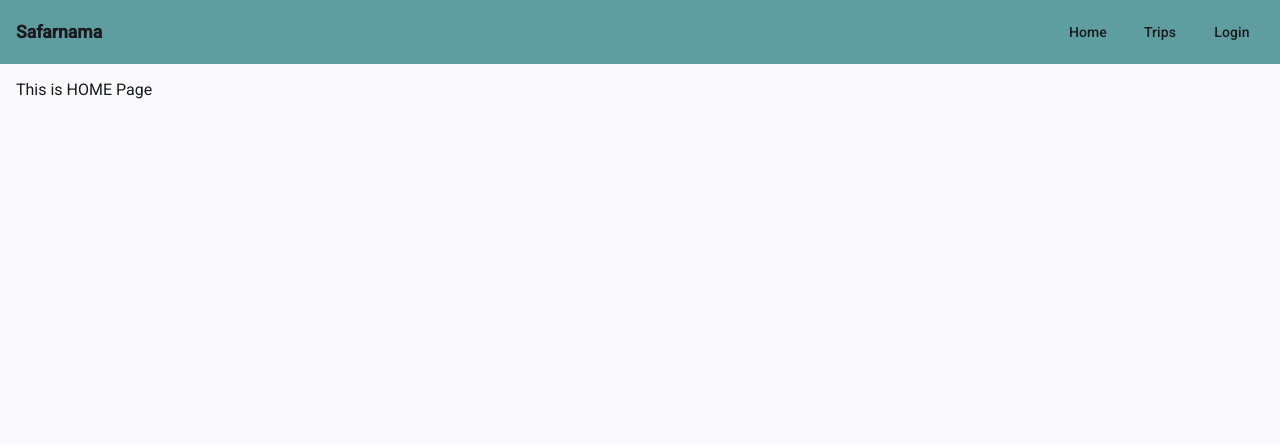
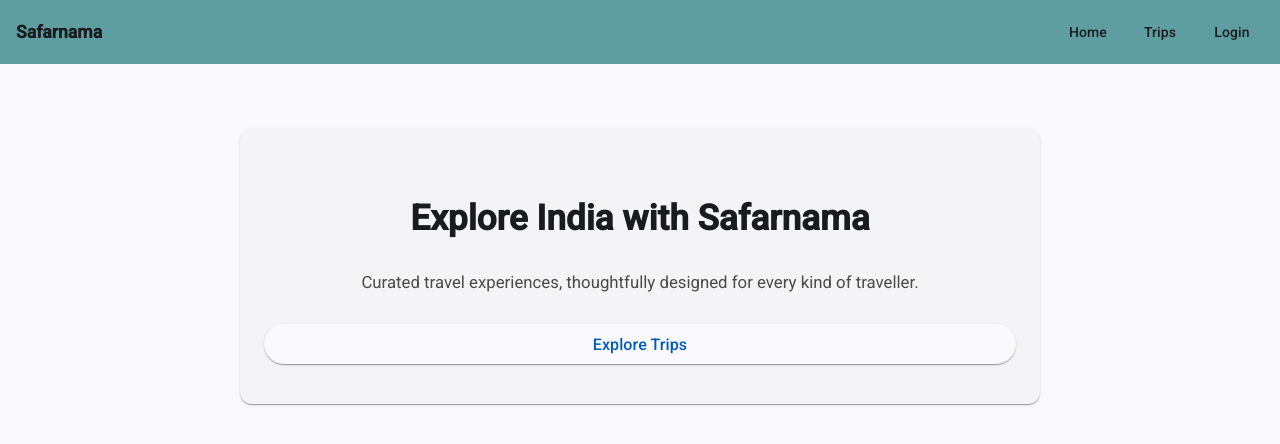
Before and after one commit to s0umalya/Safarnama, an Angular app in the folder frontend/: page / in a window 1280 px wide. Shown: the top 444 px of the page. Built offline with nearby package versions, Linux system fonts and the light colour scheme.

Commit message:
Hero section base

```diff
--- a/frontend/src/app/pages/home/home.page.html
+++ b/frontend/src/app/pages/home/home.page.html
@@ -1 +1,20 @@
-This is HOME Page
+<section class="hero-section">
+  <mat-card class="hero-card">
+    <h1 class="hero-title">
+      Explore India with Safarnama
+    </h1>
+
+    <p class="hero-subtitle">
+      Curated travel experiences, thoughtfully designed for every kind of traveller.
+    </p>
+
+    <button
+      mat-raised-button
+      color="primary"
+      class="hero-cta"
+      routerLink="/trips"
+    >
+      Explore Trips
+    </button>
+  </mat-card>
+</section>
--- a/frontend/src/app/pages/home/home.page.scss
+++ b/frontend/src/app/pages/home/home.page.scss
@@ -0,0 +1,40 @@
+.hero-section {
+  display: flex;
+  justify-content: center;
+  padding: 3rem 1rem;
+}
+
+.hero-card {
+  max-width: 800px;
+  width: 100%;
+  text-align: center;
+  padding: 2.5rem 1.5rem;
+}
+
+.hero-title {
+  font-size: 2.2rem;
+  font-weight: 600;
+  margin-bottom: 1rem;
+}
+
+.hero-subtitle {
+  font-size: 1.05rem;
+  margin-bottom: 2rem;
+  color: rgba(0, 0, 0, 0.7);
+}
+
+.hero-cta {
+  padding: 0.75rem 2rem;
+  font-size: 1rem;
+}
+
+/* Mobile adjustments */
+@media (max-width: 600px) {
+  .hero-title {
+    font-size: 1.7rem;
+  }
+
+  .hero-card {
+    padding: 2rem 1rem;
+  }
+}
```
Also changed, not shown: frontend/src/app/pages/home/home.page.ts (+8 -2 lines).
